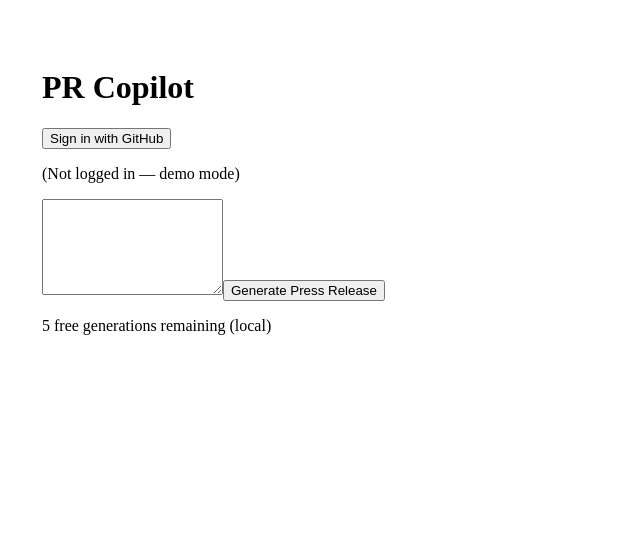
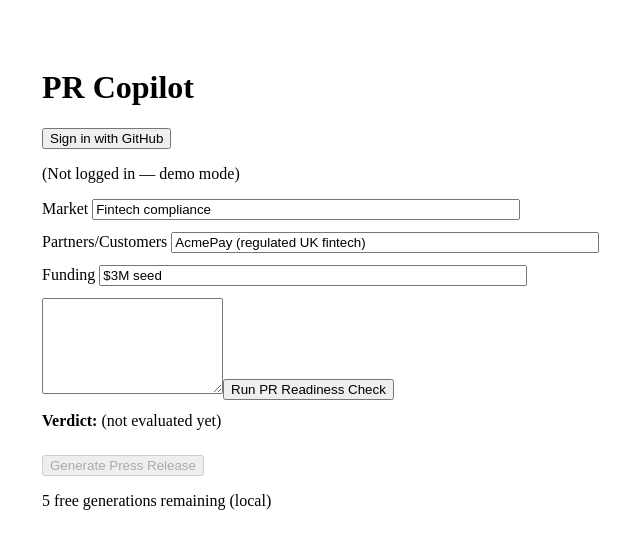
Before and after one commit to sealax/pr-copilot-mvp, a Next.js app: page / in a window 1280 px wide. Shown: the top 548 px of the page, without its empty margins (6-646 px from the left). Built offline with nearby package versions, Linux system fonts and the light colour scheme; no server answers.

Commit message:
Require PR readiness check before generation and add context fields

```diff
--- a/pages/index.tsx
+++ b/pages/index.tsx
@@ -9,6 +9,15 @@
   const [user, setUser] = useState(null);
   const [pitchesUsed, setPitchesUsed] = useState(0);
 
+  const [evaluation, setEvaluation] = useState("");
+  const [verdict, setVerdict] = useState<"GO" | "CONDITIONAL" | "NO-GO" | "">("");
+  const [isEvaluating, setIsEvaluating] = useState(false);
+  const [isGenerating, setIsGenerating] = useState(false);
+
+  const [market, setMarket] = useState("Fintech compliance");
+  const [funding, setFunding] = useState("$3M seed");
+  const [partners, setPartners] = useState("AcmePay (regulated UK fintech)");
+
   useEffect(() => {
     supabase.auth.getUser().then(({ data }) => setUser(data?.user ?? null));
   }, []);
@@ -19,13 +28,61 @@
     console.log("LOGIN ERROR:", error);
   };
 
+  function extractVerdict(text: string): "GO" | "CONDITIONAL" | "NO-GO" | "" {
+    const m = text.match(/PR Readiness Verdict:\s*(GO|CONDITIONAL|NO-GO)/i);
+    if (!m) return "";
+    const v = m[1].toUpperCase();
+    return (v === "GO" || v === "CONDITIONAL" || v === "NO-GO") ? (v as any) : "";
+  }
+
+  const handleEvaluate = async () => {
+  if (!prompt.trim()) return alert("Add your announcement first");
+
+  setIsEvaluating(true);
+  setEvaluation("");
+  setVerdict("");
+
+  try {
+    const res = await fetch("/api/evaluate", {
+      method: "POST",
+      headers: { "Content-Type": "application/json" },
+      body: JSON.stringify({
+        announcement: prompt,
+        stage: "Seed",
+        market,
+        geo: "TBD",
+        funding,
+        backers: "TBD",
+        partners,
+      }),
+    });
+
+    const data = await res.json();
+    const text = data.evaluation ?? "";
+    setEvaluation(text);
+    setVerdict(extractVerdict(text));
+  } catch (e) {
+    console.error(e);
+    alert("Evaluation failed");
+  } finally {
+    setIsEvaluating(false);
+  }
+};
+
   const handleSubmit = async () => {
     console.log("SUBMIT clicked");
 
-
+    if (!evaluation) return alert("Run PR Readiness Check first");
+    if (!(verdict === "GO" || verdict === "CONDITIONAL")) {
+      return alert("PR Readiness Verdict is NO-GO. Generation is blocked.");
+  }
     if (pitchesUsed >= 5) return alert('You’ve used all 5 free pitches');
 
+  setIsGenerating(true);
+  try {
+
     const res = await fetch('/api/generate', {
+
       method: 'POST',
       headers: { 'Content-Type': 'application/json' },
       body: JSON.stringify({ prompt, email: user?.email ?? null }),
@@ -35,7 +92,14 @@
     console.log("API RESPONSE:", data);
     setOutput(data.response);
     setPitchesUsed(prev => prev + 1);
+
+  } finally {
+    setIsGenerating(false);
+  }
   };
+
+
+
 
   return (
     <main style={{ padding: 40 }}>
@@ -43,8 +107,56 @@
       {!user && <button onClick={login}>Sign in with GitHub</button>}
       {user ? <p>Welcome {user.email}</p> : <p>(Not logged in — demo mode)</p>}
 
+
+
+
+      <div style={{ marginBottom: 12 }}>
+        <label>Market&nbsp;</label>
+        <input
+        value={market}
+        onChange={(e) => setMarket(e.target.value)}
+        style={{ width: 420 }}
+        />
+      </div>
+
+      <div style={{ marginBottom: 12 }}>
+        <label>Partners/Customers&nbsp;</label>
+        <input
+        value={partners}
+        onChange={(e) => setPartners(e.target.value)}
+        style={{ width: 420 }}
+        />
+      </div>
+
+      <div style={{ marginBottom: 12 }}>
+        <label>Funding&nbsp;</label>
+        <input
+        value={funding}
+        onChange={(e) => setFunding(e.target.value)}
+        style={{ width: 420 }}
+        />
+      </div>
+
+
+
       <textarea rows={6} value={prompt} onChange={e => setPrompt(e.target.value)} />
-      <button onClick={handleSubmit}>Generate Press Release</button>
+      <button onClick={handleEvaluate} disabled={isEvaluating}>
+  {isEvaluating ? "Evaluating..." : "Run PR Readiness Check"}
+</button>
+
+<div style={{ marginTop: 12 }}>
+  <strong>Verdict:</strong> {verdict || "(not evaluated yet)"}
+</div>
+
+<pre style={{ whiteSpace: "pre-wrap", marginTop: 12 }}>{evaluation}</pre>
+
+<button
+  onClick={handleSubmit}
+  disabled={isGenerating || !(verdict === "GO" || verdict === "CONDITIONAL")}
+  style={{ marginTop: 12 }}
+>
+  {isGenerating ? "Generating..." : "Generate Press Release"}
+</button>
 
       <pre>{output}</pre>
 
```
